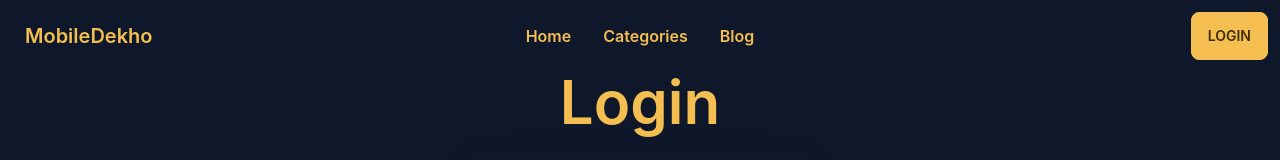
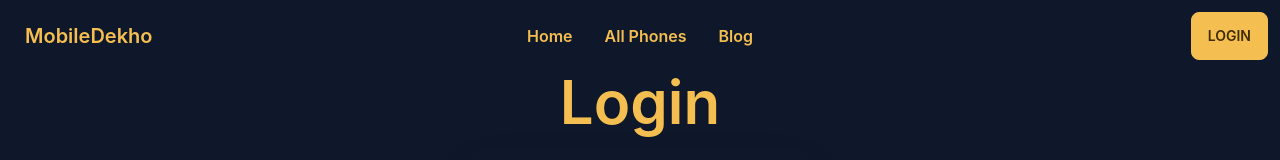
Before and after one commit to showaibbinnasir/mobiledekho-client, a React (Create React App) app: page /login in a window 1280 px wide. Shown: the top 160 px of the page. Built offline with nearby package versions, Linux system fonts and the light colour scheme; no server answers.

Commit message:
all phone added

```diff
--- /dev/null
+++ b/src/components/AllPhone/AllPhone.js
@@ -0,0 +1,24 @@
+import React, { useState } from 'react';
+import { useLoaderData } from 'react-router-dom';
+import ModalOpen from '../Product/ModalOpen';
+import Product from '../Product/Product';
+
+const AllPhone = () => {
+    const phones = useLoaderData();
+    const [bookedProduct, setBookedProduct] = useState(null);
+    return (
+        <div>
+            <h1 className='text-4xl text-warning font-semibold'>All phones</h1>
+            <div className='grid grid-cols-1 lg:grid-cols-3 gap-5'>
+                {
+                    phones.map(phone => <Product key={phone._id} product={phone} setBookedProduct={setBookedProduct}></Product>)
+                }
+                {
+                    bookedProduct && <ModalOpen bookedProduct={bookedProduct} setBookedProduct={setBookedProduct}></ModalOpen>
+                }
+            </div>
+        </div>
+    );
+};
+
+export default AllPhone;
--- a/src/components/shared/NavigationBar/NavigationBar.js
+++ b/src/components/shared/NavigationBar/NavigationBar.js
@@ -32,7 +32,7 @@
                 <div className="navbar-center hidden lg:flex">
                     <ul className="menu menu-horizontal p-0 text-warning">
                         <li className='font-semibold'><Link to='/'>Home</Link></li>
-                        <li className='font-semibold'><Link to='/'>Categories</Link></li>
+                        <li className='font-semibold'><Link to='/allphone'>All Phones</Link></li>
                         <li className='font-semibold'><Link to='/blog'>Blog</Link></li>
                     </ul>
                 </div>
--- a/src/router/router.js
+++ b/src/router/router.js
@@ -1,4 +1,5 @@
 import { createBrowserRouter } from "react-router-dom";
+import AllPhone from "../components/AllPhone/AllPhone";
 import AddProduct from "../components/Dashboard/AddProduct";
 import AddProductForm from "../components/Dashboard/AddProductForm";
 import AllProucts from "../components/Dashboard/AllProucts";
@@ -39,6 +40,10 @@
             },{
                 path : '/register',
                 element: <Register></Register>
+            },{
+                path : '/allphone',
+                element : <PrivateRouter><AllPhone></AllPhone></PrivateRouter>,
+                loader: ()=> fetch('http://localhost:5000/products')
             }
         ]
     },
```
